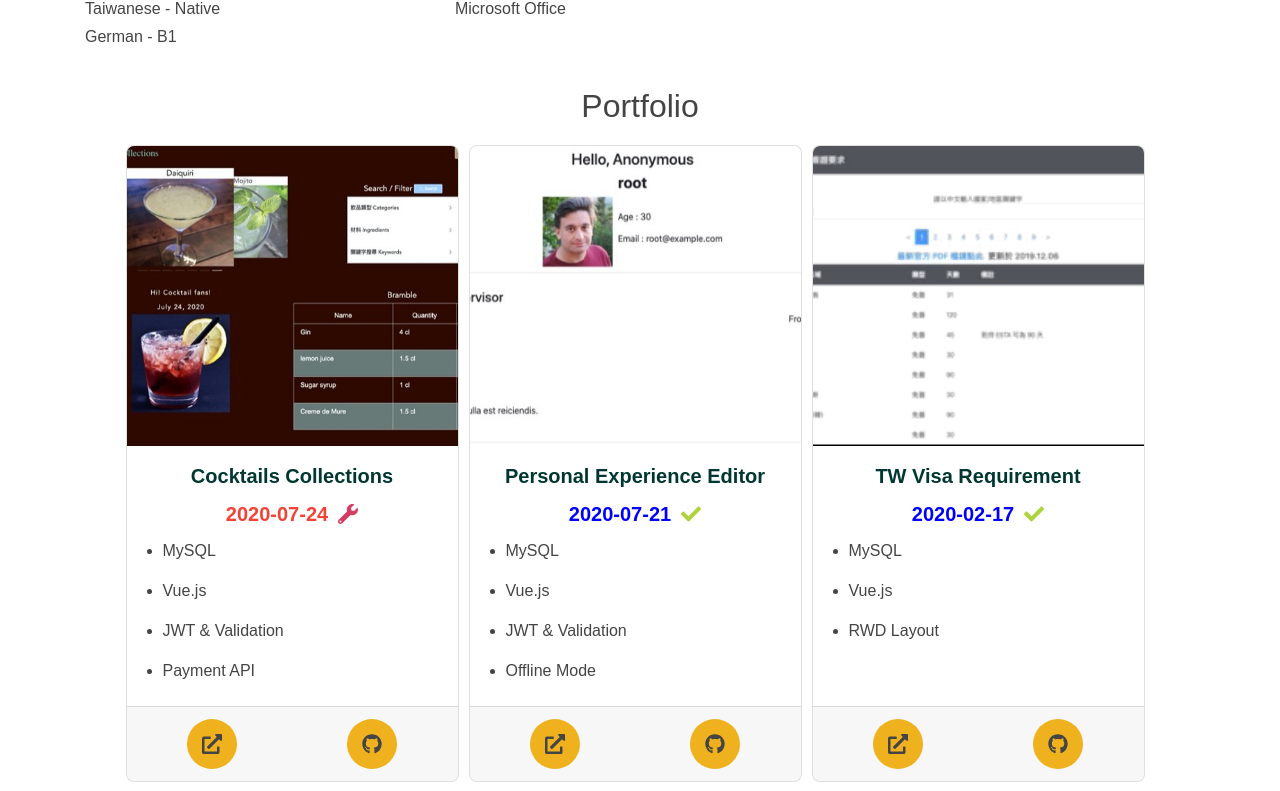
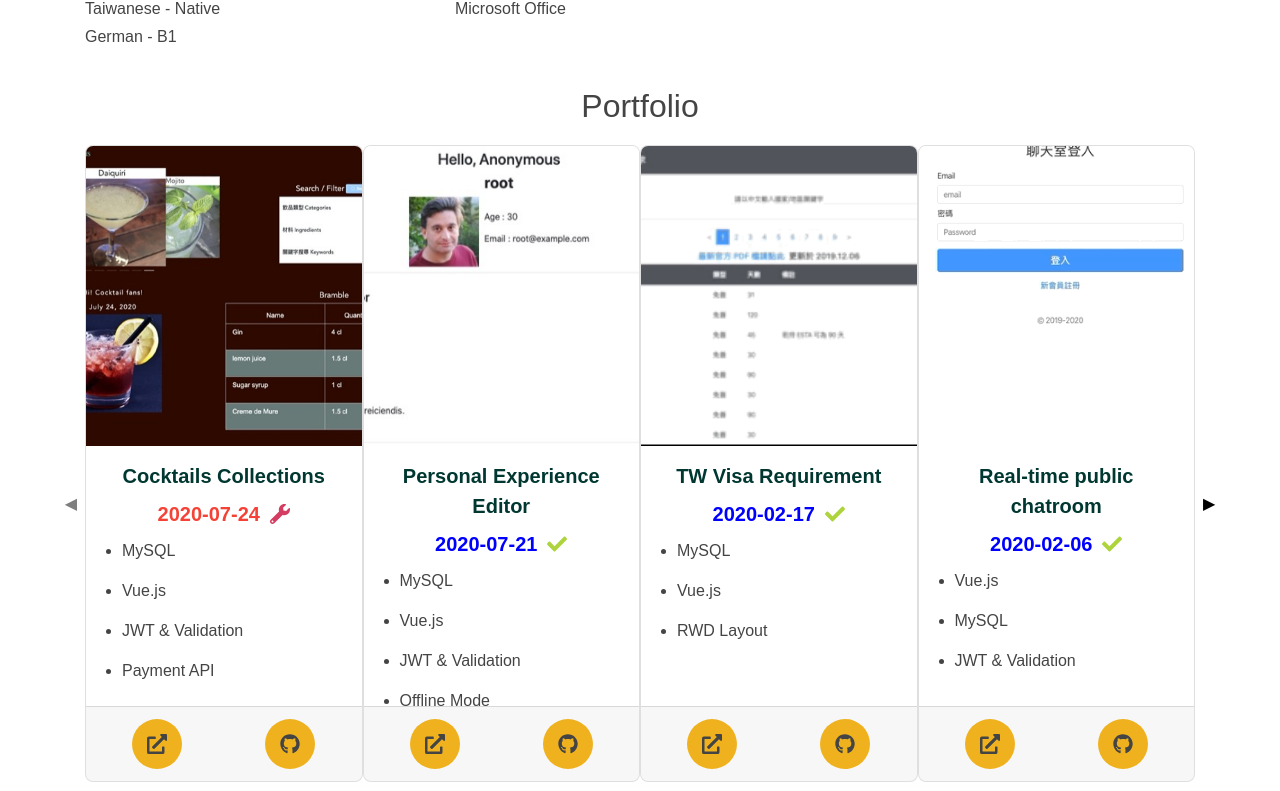
Before and after one commit to andy922200/CV-Resume, a Vue app: page /#/ in a window 1280 px wide. Shown: the part 1792-2583 px from the top of the page. Built offline with nearby package versions, Linux system fonts and the light colour scheme.

Commit message:
install vue-carousel and update portfolio

```diff
--- a/package.json
+++ b/package.json
@@ -15,6 +15,7 @@
     "bootstrap-vue": "^2.15.0",
     "core-js": "^3.6.5",
     "vue": "^2.6.11",
+    "vue-carousel": "^0.18.0",
     "vue-router": "^3.2.0",
     "vuex": "^3.4.0"
   },
--- a/src/components/Portfolio.vue
+++ b/src/components/Portfolio.vue
@@ -3,8 +3,18 @@
     <div class="row">
       <div class="col-12">
         <h3 class="portfolio__title">Portfolio</h3>
-        <div class="cards-wrapper">
-          <div class="card" v-for="(project, index) in projects" :key="index">
+        <carousel
+          :per-page="1"
+          :perPageCustom="[
+            [576, 1],
+            [768, 2],
+            [1024, 4]
+          ]"
+          :mouse-drag="true"
+          :navigationEnabled="windowWidth >= 576 ? true : false"
+        >
+          <slide v-for="(project, index) in projects" :key="index">
+            <div class="card card-test">
               <img
                 :src="`${project.thumb_img}`"
                 :alt="`port-folio-${index}`"
@@ -60,13 +70,16 @@
                 </div>
               </div>
             </div>
-        </div>
+          </slide>
+        </carousel>
       </div>
     </div>
   </div>
 </template>
 
 <script>
+import { mapGetters } from "vuex";
+
 export default {
   name: "Portfolio",
   data() {
@@ -174,6 +187,9 @@ export default {
         }
       ]
     };
+  },
+  computed: {
+    ...mapGetters(["windowWidth"])
   }
 };
 </script>
--- a/src/main.js
+++ b/src/main.js
@@ -52,6 +52,10 @@ import "bootstrap-vue/dist/bootstrap-vue.css";
 Vue.use(BootstrapVue);
 Vue.use(BootstrapVueIcons);
 
+// import VueCarousel
+import VueCarousel from "vue-carousel";
+Vue.use(VueCarousel);
+
 Vue.config.productionTip = false;
 
 new Vue({
--- a/src/styles/Portfolio.scss
+++ b/src/styles/Portfolio.scss
@@ -1,5 +1,18 @@
 @import "variables";
 @import "mobile";
+
+.swiper-container {
+  width: 300px;
+  height: 300px;
+  padding: 50px;
+}
+
+.swiper-slide {
+  background-position: center;
+  background-size: cover;
+  width: 300px;
+  height: 300px;
+}
 
 .portfolio{
   .portfolio__title{
@@ -17,15 +30,11 @@
 }
 
 .card {
-  width: 30%;
+  width: 100%;
   margin: 0px 10px 10px 0px;
   border-radius: 8px;
   background: white;
   overflow: hidden;
-  @include bigTablet{
-    width:100%;
-    margin-bottom: 10px;
-  }
   .card__img {
     display: block;
     width: 100%;
```
Also changed, not shown: 1 other file (tests, documents, lock files or other folders). Lines whose indentation alone changed are shown as unchanged.
